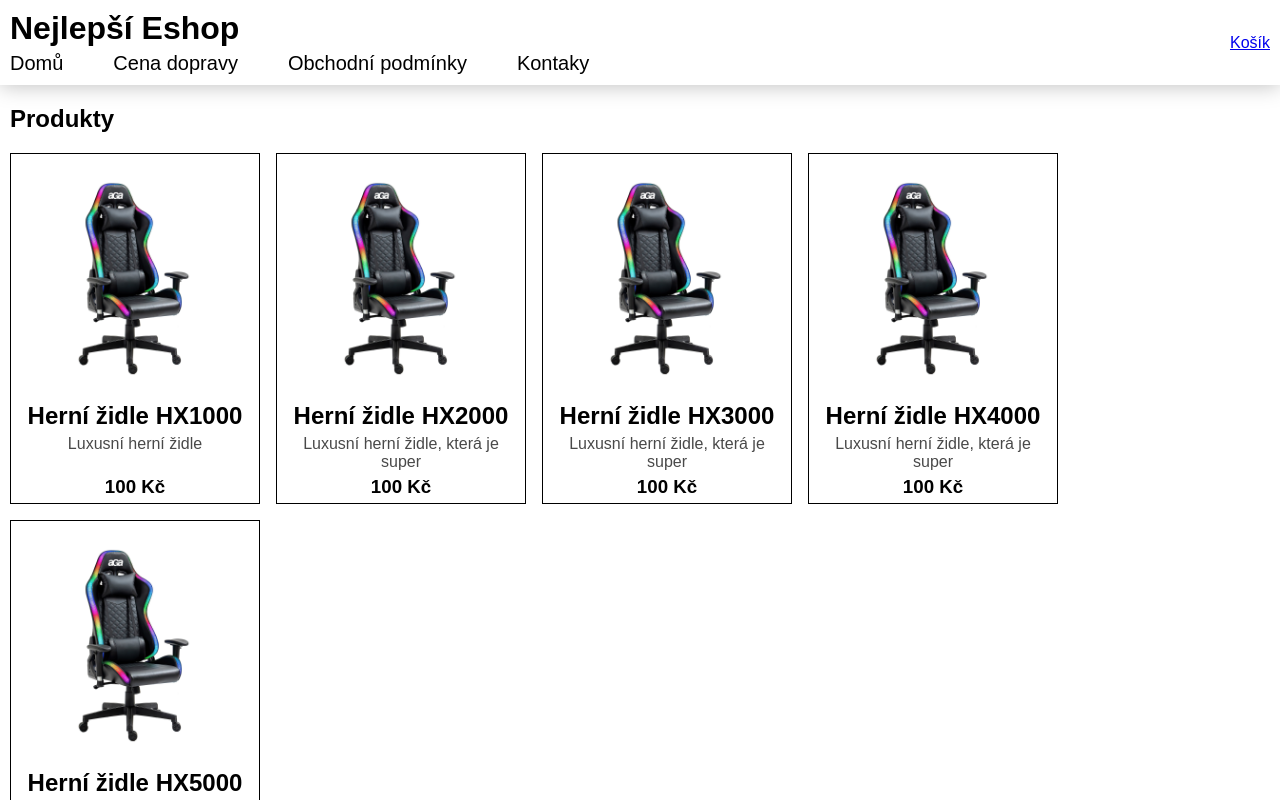
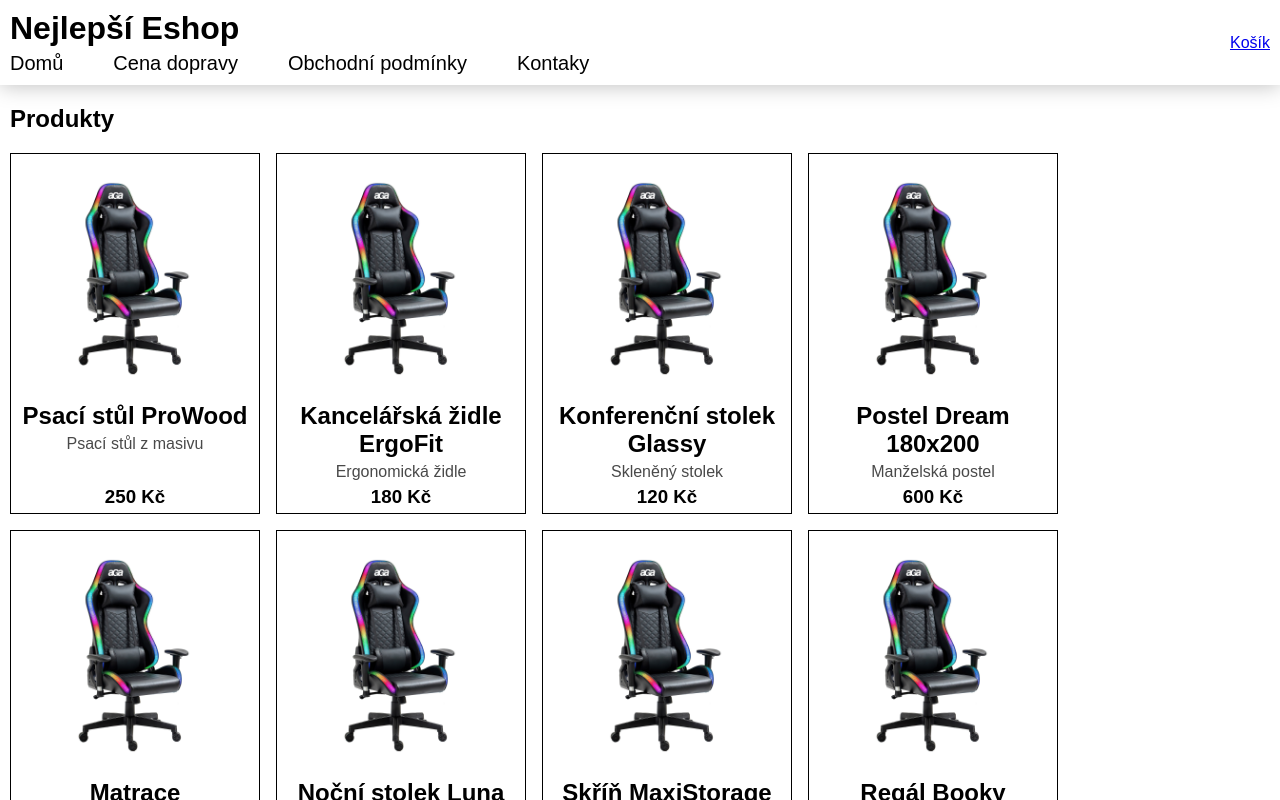
Before and after one commit to vikykomar/Projekt_PRG, a React (Vite) app in the folder frontend/: page / in a window 1280 px wide. Shown: the top 800 px of the page. Built offline with nearby package versions, Linux system fonts and the light colour scheme.

Commit message:
Přidány tlačítka pro přidávání a odebíraní produktu z košíku na stránce produktu

```diff
--- a/frontend/src/MainComponents/Kosik/Provider.jsx
+++ b/frontend/src/MainComponents/Kosik/Provider.jsx
@@ -27,7 +27,9 @@ export default function Kosik_Provider({children}){
     }, [Kosik])
 
     const Pridat = useCallback((UUID, Pocet) => {
-        if(!Produkty.has(UUID)){
+        const Produkt = Produkty.get(UUID)
+
+        if(Produkt === undefined){
             return
         }
 
@@ -37,6 +39,10 @@ export default function Kosik_Provider({children}){
             const New_Kosik = new Map(Previous_Kosik);
 
             const Number_To_Add = typeof Pocet === "number" && Pocet > 0 ? Pocet : 1
+
+            if(Number_To_Add + Existing_Pocet > Produkt.Sklad){
+                return Previous_Kosik
+            }
 
             if(Existing_Pocet !== undefined){
                 New_Kosik.set(UUID, Existing_Pocet + Number_To_Add)
--- a/frontend/src/MainComponents/Produkty/Main.jsx
+++ b/frontend/src/MainComponents/Produkty/Main.jsx
@@ -1,7 +1,20 @@
 export const Produkty = new Map([
-    ["02f29835-455e-408b-a023-2216fcb50ae7", {Nazev: "Herní židle HX1000", Cena: 100, Sklad: 10, Description: "Luxusní herní židle, která je super. Pohldlá a extra comfortní.", Short_Description: "Luxusní herní židle", IMG_Preview: "1.jpg", IMG: ["1.jpg", "2.jpg", "3.jpg"]}],
-    ["02f29835-455e-408b-a023-2216fcb50ad7", {Nazev: "Herní židle HX2000", Cena: 100, Sklad: 10, Description: "Luxusní herní židle, která je super. Pohldlá a extra comfortní.", Short_Description: "Luxusní herní židle, která je super", IMG_Preview: "1.jpg", IMG: ["1.jpg", "2.jpg", "3.jpg"]}],
-    ["02f29835-455e-408b-a023-2216fcb50ad8", {Nazev: "Herní židle HX3000", Cena: 100, Sklad: 10, Description: "Luxusní herní židle, která je super. Pohldlá a extra comfortní.", Short_Description: "Luxusní herní židle, která je super", IMG_Preview: "1.jpg", IMG: ["1.jpg", "2.jpg", "3.jpg"]}],
-    ["02f29835-455e-408b-a023-2216fcb50ad9", {Nazev: "Herní židle HX4000", Cena: 100, Sklad: 10, Description: "Luxusní herní židle, která je super. Pohldlá a extra comfortní.", Short_Description: "Luxusní herní židle, která je super", IMG_Preview: "1.jpg", IMG: ["1.jpg", "2.jpg", "3.jpg"]}],
-    ["02f29835-455e-408b-a023-2216fcb50ad10", {Nazev: "Herní židle HX5000", Cena: 100, Sklad: 10, Description: "Luxusní herní židle, která je super. Pohldlá a extra comfortní.", Short_Description: "Luxusní herní židle, která je super", IMG_Preview: "1.jpg", IMG: ["1.jpg", "2.jpg", "3.jpg"]}]
-])
+    ["11111111-1111-4111-a111-111111111001", {Nazev: "Psací stůl ProWood", Cena: 250, Sklad: 15, Description: "Moderní psací stůl z masivu vhodný do kanceláře i domova.", Short_Description: "Psací stůl z masivu", IMG_Preview: "1.jpg", IMG: ["1.jpg","2.jpg","3.jpg"]}],
+    ["11111111-1111-4111-a111-111111111002", {Nazev: "Kancelářská židle ErgoFit", Cena: 180, Sklad: 20, Description: "Ergonomická kancelářská židle s nastavitelnou opěrkou.", Short_Description: "Ergonomická židle", IMG_Preview: "1.jpg", IMG: ["1.jpg","2.jpg","3.jpg"]}],
+    ["11111111-1111-4111-a111-111111111003", {Nazev: "Konferenční stolek Glassy", Cena: 120, Sklad: 8, Description: "Skleněný konferenční stolek s kovovou konstrukcí.", Short_Description: "Skleněný stolek", IMG_Preview: "1.jpg", IMG: ["1.jpg","2.jpg","3.jpg"]}],
+    ["11111111-1111-4111-a111-111111111004", {Nazev: "Postel Dream 180x200", Cena: 600, Sklad: 5, Description: "Pohodlná manželská postel s pevnou konstrukcí.", Short_Description: "Manželská postel", IMG_Preview: "1.jpg", IMG: ["1.jpg","2.jpg","3.jpg"]}],
+    ["11111111-1111-4111-a111-111111111005", {Nazev: "Matrace ComfortPlus", Cena: 320, Sklad: 12, Description: "Středně tvrdá matrace pro zdravý spánek.", Short_Description: "Matrace", IMG_Preview: "1.jpg", IMG: ["1.jpg","2.jpg","3.jpg"]}],
+
+    ["11111111-1111-4111-a111-111111111006", {Nazev: "Noční stolek Luna", Cena: 90, Sklad: 25, Description: "Jednoduchý noční stolek s jednou zásuvkou.", Short_Description: "Noční stolek", IMG_Preview: "1.jpg", IMG: ["1.jpg","2.jpg","3.jpg"]}],
+    ["11111111-1111-4111-a111-111111111007", {Nazev: "Skříň MaxiStorage", Cena: 480, Sklad: 6, Description: "Prostorná šatní skříň s posuvnými dveřmi.", Short_Description: "Šatní skříň", IMG_Preview: "1.jpg", IMG: ["1.jpg","2.jpg","3.jpg"]}],
+    ["11111111-1111-4111-a111-111111111008", {Nazev: "Regál Booky", Cena: 140, Sklad: 18, Description: "Knihovna vhodná do obýváku i kanceláře.", Short_Description: "Knihovna", IMG_Preview: "1.jpg", IMG: ["1.jpg","2.jpg","3.jpg"]}],
+    ["11111111-1111-4111-a111-111111111009", {Nazev: "TV stolek MediaBase", Cena: 210, Sklad: 9, Description: "TV stolek s úložným prostorem.", Short_Description: "TV stolek", IMG_Preview: "1.jpg", IMG: ["1.jpg","2.jpg","3.jpg"]}],
+    ["11111111-1111-4111-a111-111111111010", {Nazev: "Jídelní stůl Family", Cena: 350, Sklad: 7, Description: "Velký jídelní stůl pro celou rodinu.", Short_Description: "Jídelní stůl", IMG_Preview: "1.jpg", IMG: ["1.jpg","2.jpg","3.jpg"]}],
+
+    ["11111111-1111-4111-a111-111111111011", {Nazev: "Jídelní židle Woody", Cena: 85, Sklad: 40, Description: "Dřevěná jídelní židle s pohodlným sedákem.", Short_Description: "Jídelní židle", IMG_Preview: "1.jpg", IMG: ["1.jpg","2.jpg","3.jpg"]}],
+    ["11111111-1111-4111-a111-111111111012", {Nazev: "Komoda Simple", Cena: 230, Sklad: 11, Description: "Komoda se třemi zásuvkami.", Short_Description: "Komoda", IMG_Preview: "1.jpg", IMG: ["1.jpg","2.jpg","3.jpg"]}],
+    ["11111111-1111-4111-a111-111111111013", {Nazev: "Botník Entry", Cena: 110, Sklad: 14, Description: "Praktický botník do předsíně.", Short_Description: "Botník", IMG_Preview: "1.jpg", IMG: ["1.jpg","2.jpg","3.jpg"]}],
+    ["11111111-1111-4111-a111-111111111014", {Nazev: "Věšák WallHook", Cena: 60, Sklad: 30, Description: "Nástěnný věšák s pěti háčky.", Short_Description: "Věšák", IMG_Preview: "1.jpg", IMG: ["1.jpg","2.jpg","3.jpg"]}],
+    ["11111111-1111-4111-a111-111111111015", {Nazev: "Křeslo Relaxo", Cena: 270, Sklad: 10, Description: "Pohodlné relaxační křeslo.", Short_Description: "Křeslo", IMG_Preview: "1.jpg", IMG: ["1.jpg","2.jpg","3.jpg"]}]
+  ]
+  )
--- a/frontend/src/Routes/Produkt/Main.jsx
+++ b/frontend/src/Routes/Produkt/Main.jsx
@@ -1,4 +1,4 @@
-import { useEffect, useState } from "react"
+import { useEffect, useMemo, useState } from "react"
 import { useNavigate, useParams } from "react-router"
 
 import { Produkty } from "../../MainComponents/Produkty/Main"
@@ -13,6 +13,7 @@ export default function Produkt(){
     const params = useParams()
 
     const [Produkt, set_Produkt] = useState([null, {Nazev: null, Sklad: null, Cena: null, Description: null, Short_Description: null, IMG_Preview: null, IMG: []}])
+    const Pocet_V_Kosiku = useMemo(() => {if(params.UUID === undefined) return 0; const Pocet = use_Kosik.Kosik.get(params.UUID); return Pocet === undefined ? 0 : Pocet}, [use_Kosik.Kosik, params.UUID])
 
     useEffect(() => {
         if(params.UUID === undefined){
@@ -27,20 +28,32 @@ export default function Produkt(){
         }
 
         set_Produkt([params.UUID, NactenyProdukt])
-    }, [Produkty])
+    }, [Produkty, params.UUID])
 
     const Pridat_Do_Kosiku = () => {
         use_Kosik.Pridat(Produkt[0], 1)
     }
 
+    const Odebrat_Z_Kosiku = () => {
+        use_Kosik.Odebrat(Produkt[0], 1)
+    }
+
     return(
         <div className="Content">
-            <div className={Style.Product_And_Description}>
+            <div className={Style.Produkt}>
                 <img src={`/Produkty_Img/${Produkt[1].IMG[0]}`}/>
-                <div className={Style.Description}>
+                <div className={Style.Info}>
                     <h1>{Produkt[1].Nazev}</h1>
                     <h3 className={Produkt[1].Sklad <= 0 ? Style.Vyprodano : Style.Skladem}>{Produkt[1].Sklad <= 0 ? "Vyprodáno" : `Skladem: ${Produkt[1].Sklad} Ks`}</h3>
-                    <input type="button" className={Style.Pridat_Do_Kosiku} onClick={Pridat_Do_Kosiku} value={"Přidat do košíku"}/>
+                    <p className={Style.Description}>{Produkt[1].Description}</p>
+                    <div className={Style.Ovladani_Kosiku_Container}>
+                        {Pocet_V_Kosiku <= 0 &&<input type="button" className={Style.Pridat_Do_Kosiku} onClick={Pridat_Do_Kosiku} value={"Přidat do košíku"}/>}
+                        {Pocet_V_Kosiku > 0 && <>
+                            <input type="button" onClick={Odebrat_Z_Kosiku} value={"Minus"}></input>
+                            <p>{Pocet_V_Kosiku}</p>
+                            <input type="button" onClick={Pridat_Do_Kosiku} disabled={Pocet_V_Kosiku >= Produkt[1].Sklad} value={"Plus"}></input>
+                        </>}
+                    </div>
                 </div>
             </div>
         </div>
--- a/frontend/src/Routes/Produkt/Main.module.css
+++ b/frontend/src/Routes/Produkt/Main.module.css
@@ -1,4 +1,4 @@
-.Product_And_Description{
+.Produkt{
     display: flex;
 
     margin-top: 30px;
@@ -7,9 +7,11 @@
         width: 30%;
     }
 
-    .Description{
+    .Info{
         display: flex;
         flex-direction: column;
+
+        padding-right: 30px;
 
         align-items: start;
 
@@ -21,6 +23,12 @@
             margin: 0px;
         }
 
+        .Description{
+            overflow: auto;
+
+            flex: 1;
+        }
+
         .Skladem {
             color: green;
         }
@@ -29,12 +37,34 @@
             color: red;
         }
 
-        .Pridat_Do_Kosiku{
-            margin-top: auto;
+        .Ovladani_Kosiku_Container{
+            min-width: fit-content;
+            height: 40px;
 
-            padding: 20px;
+            width: 300px;
 
-            cursor: pointer;
+            display: flex;
+
+            align-items: center;
+
+            gap: 5px;
+
+            input[type="button"]{
+                flex: 1;
+                height: 100%;
+            }
+
+            p{
+                margin: 0px;
+
+                font-size: 20px;
+                padding: 0px;
+
+                overflow: visible;
+
+                height: fit-content;
+                width: fit-content;
+            }
         }
     }
 }
```
